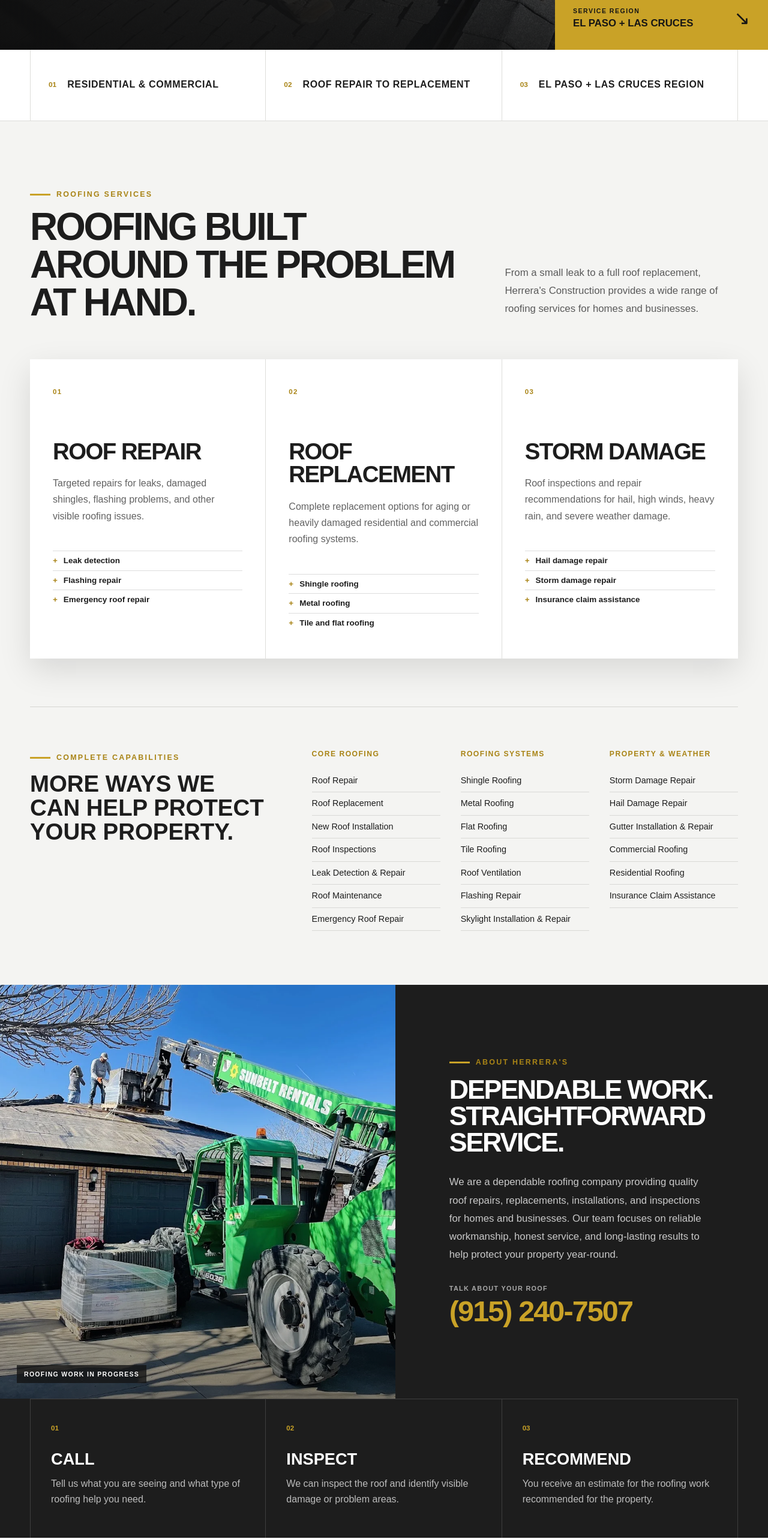
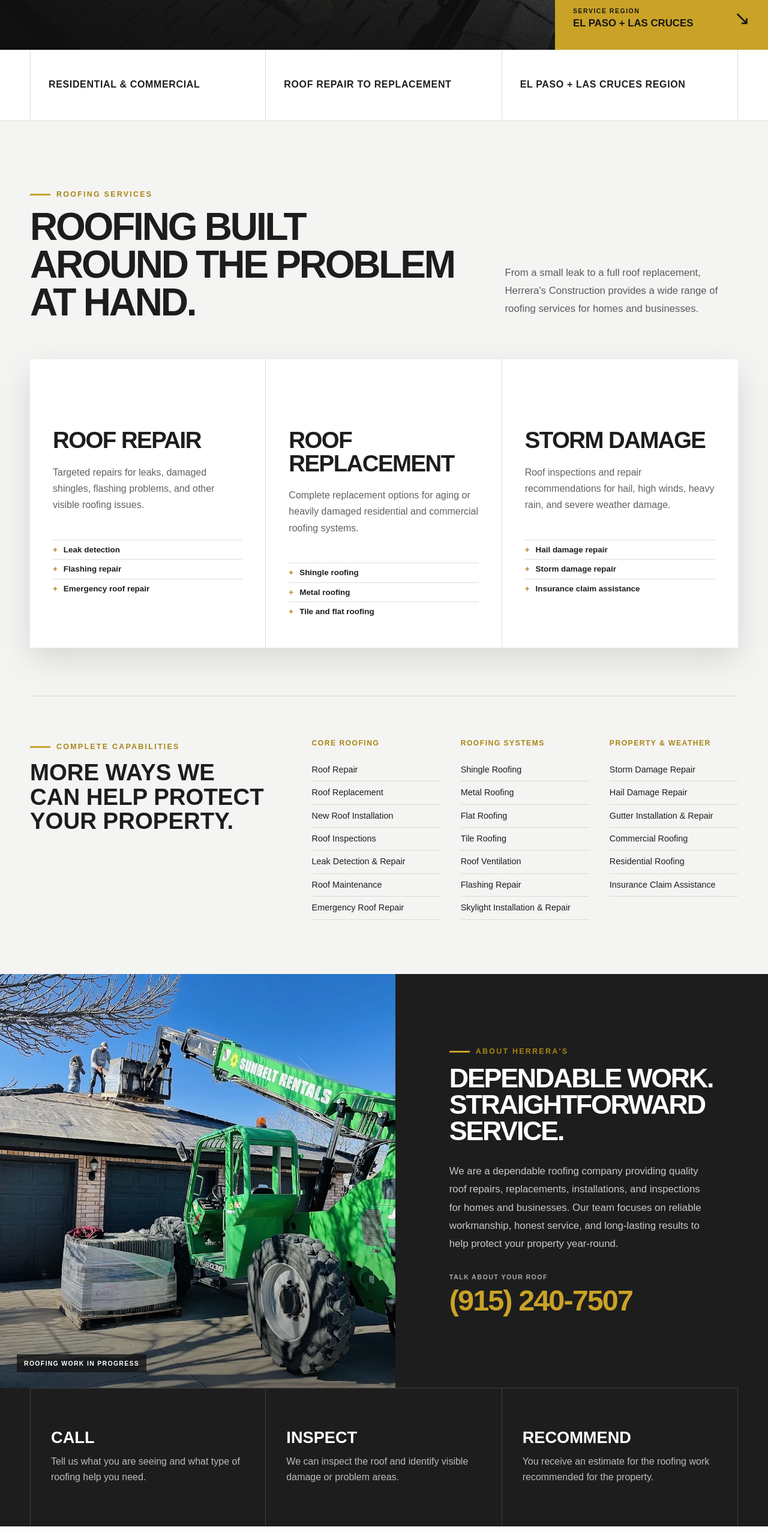
Before and after one commit to thegrindnet/herreras-construction, a React (Vite) app: page / in a window 1280 px wide. Shown: the part 860-3426 px from the top of the page at 60% size. Built offline with nearby package versions, Linux system fonts and the light colour scheme.

Commit message:
Take out all listed numbers in all components

```diff
--- a/package.json
+++ b/package.json
@@ -4,7 +4,7 @@
   "version": "1.0.0",
   "type": "module",
   "scripts": {
-    "dev": "vite",
+    "dev": "vite --open",
     "build": "vite build",
     "lint": "eslint .",
     "preview": "vite preview"
@@ -21,7 +21,6 @@
     "eslint": "^10.2.1",
     "eslint-plugin-react-hooks": "^7.1.1",
     "eslint-plugin-react-refresh": "^0.5.2",
-    "gh-pages": "^6.3.0",
     "globals": "^17.5.0",
     "vite": "^8.0.10"
   }
--- a/src/components/About/About.jsx
+++ b/src/components/About/About.jsx
@@ -34,7 +34,7 @@ function About() {
       <div className="about__process">
         {processSteps.map((step) => (
           <article className="about__step" key={step.number}>
-            <span>{step.number}</span>
+            {/* <span>{step.number}</span> */}
             <h3>{step.title}</h3>
             <p>{step.copy}</p>
           </article>
--- a/src/components/Services/Services.jsx
+++ b/src/components/Services/Services.jsx
@@ -20,7 +20,7 @@ function Services() {
       <div className="services__featured">
         {featuredServices.map((service) => (
           <article className="services__feature" key={service.number}>
-            <span className="services__number">{service.number}</span>
+            {/* <span className="services__number">{service.number}</span> */}
             <h3>{service.title}</h3>
             <p>{service.copy}</p>
             <ul>
--- a/src/components/Testimonials/Testimonials.jsx
+++ b/src/components/Testimonials/Testimonials.jsx
@@ -16,7 +16,7 @@ function Testimonials() {
           {testimonials.map((testimonial, index) => (
             <article className="testimonials__card" key={testimonial.name}>
               <div className="testimonials__meta">
-                <span>0{index + 1}</span>
+                {/* <span>0{index + 1}</span> */}
                 <div className="testimonials__stars" aria-label="5 star review">
                   ★★★★★
                 </div>
--- a/src/components/TrustBar/TrustBar.jsx
+++ b/src/components/TrustBar/TrustBar.jsx
@@ -12,7 +12,7 @@ function TrustBar() {
       <div className="trust-bar__inner">
         {items.map(([number, text]) => (
           <div className="trust-bar__item" key={number}>
-            <span>{number}</span>
+            {/* <span>{number}</span> */}
             <strong>{text}</strong>
           </div>
         ))}
```
Also changed, not shown: 2 other files (tests, documents, lock files or other folders).
